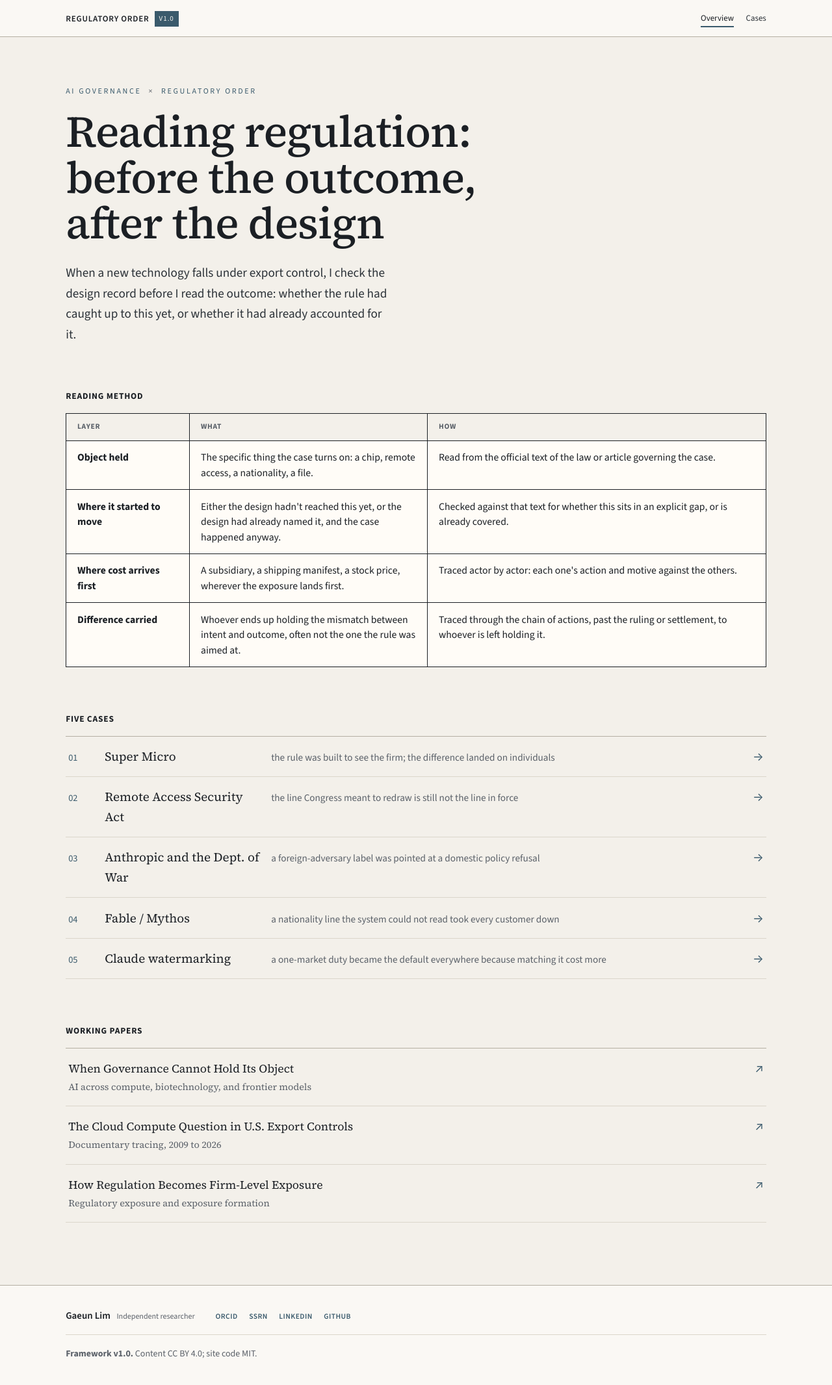
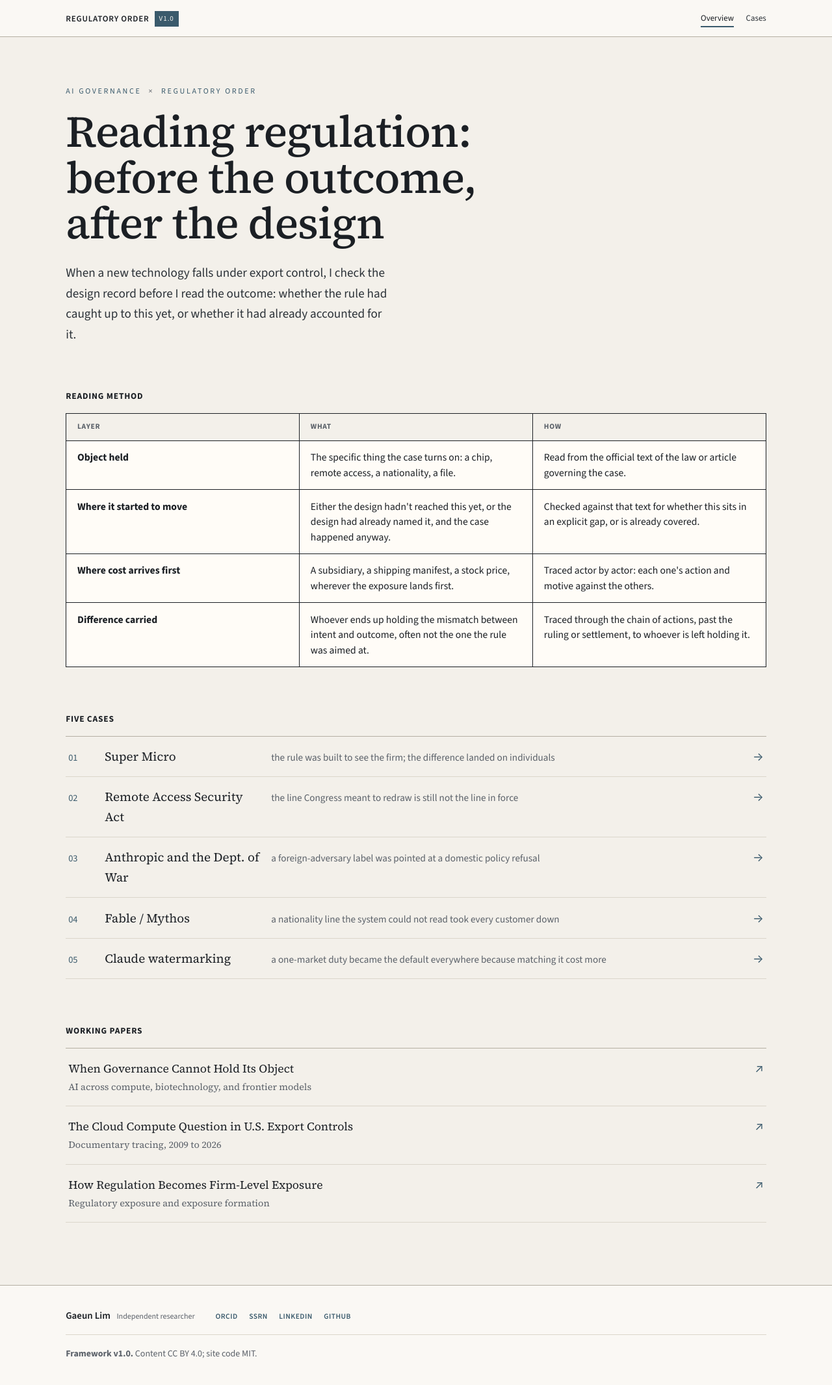
Before and after one commit to GaeunLim01/regulatory-order, a Jekyll site: the page built from index.html, in a window 1280 px wide. Shown: the whole page at 65% size. Built offline with Jekyll 4.4.1, drawn with Linux system fonts in a browser that asks for light colours.

Commit message:
Add files via upload

```diff
--- a/assets/css/main.css
+++ b/assets/css/main.css
@@ -1746,6 +1746,7 @@
   border-collapse: collapse;
   border: 1px solid var(--ink);
   background: #FFFcf7;
+  table-layout: fixed;
 }
 .dfour th, .dfour td {
   border: 1px solid var(--ink);
@@ -1761,8 +1762,9 @@
   background: var(--paper);
 }
 .dfour td { font-size: 0.98rem; line-height: 1.5; color: var(--ink); }
-.dfour__k { font-weight: 700; width: 190px; }
-.dfour__v { width: 34%; }
+.dfour__k { font-weight: 700; width: 17%; }
+.dfour__v { width: 41.5%; }
+.dfour__h { width: 41.5%; }
 @media (max-width: 719px) {
   .dfour thead { display: none; }
   .dfour, .dfour tbody, .dfour tr, .dfour td { display: block; width: auto; }
```
